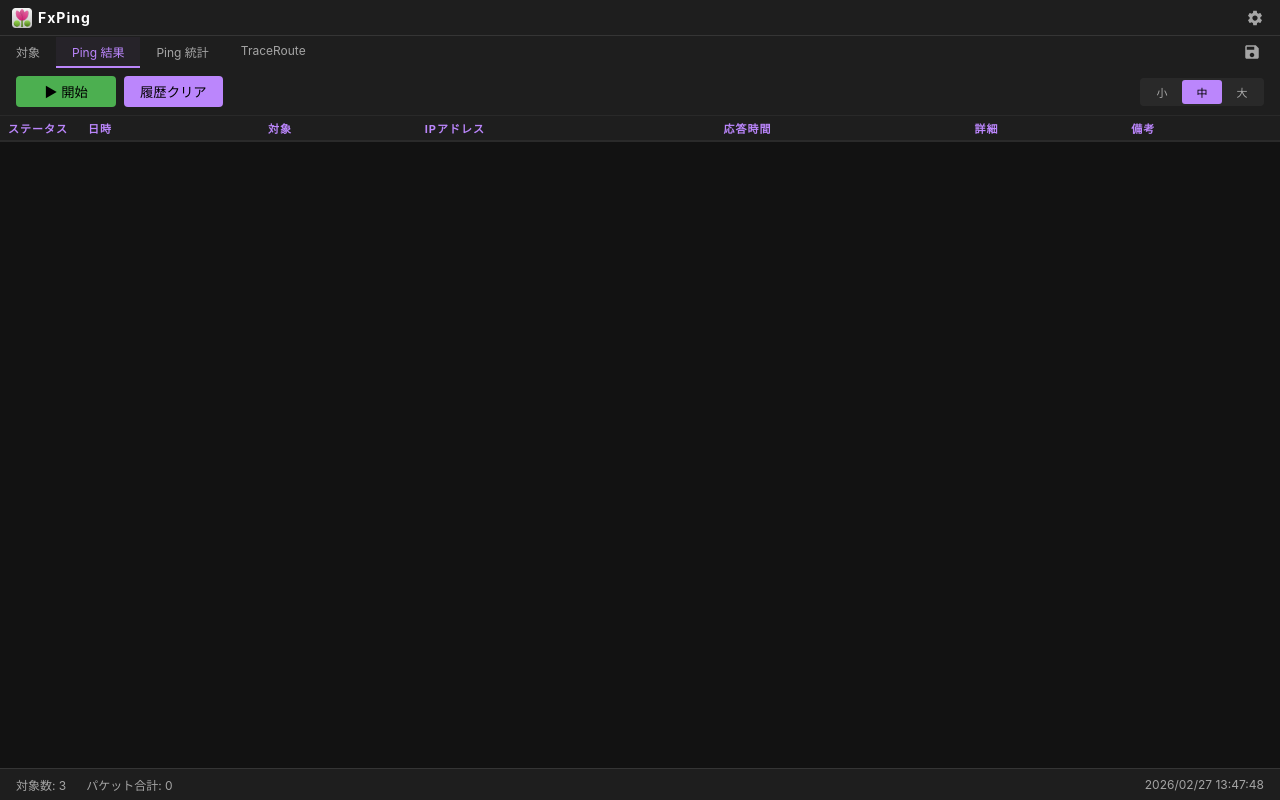
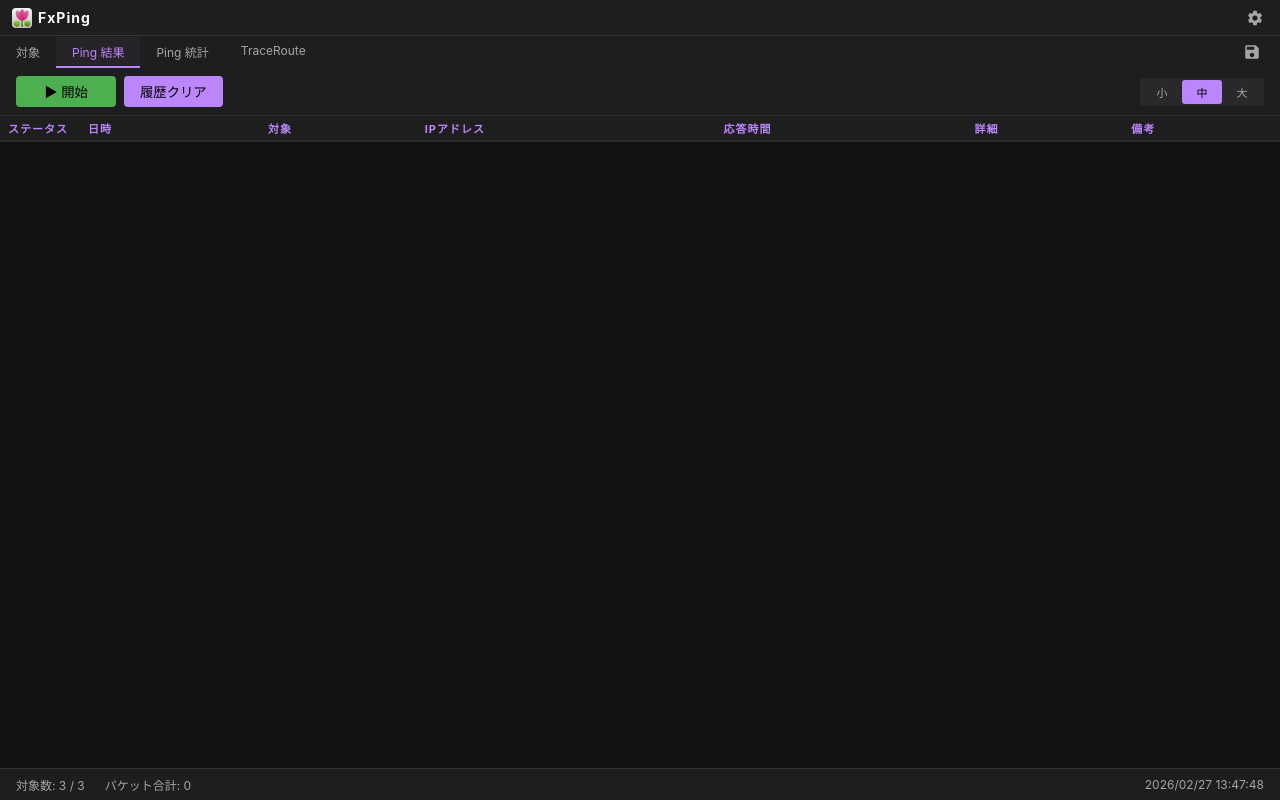
Before and after one commit to kamera25/FxPing, a React (Vite) app: page / in a window 1280 px wide. Built offline with nearby package versions, Linux system fonts and the light colour scheme.

Commit message:
選択された数をステータスバーに表示

```diff
--- a/src/components/StatsBar.tsx
+++ b/src/components/StatsBar.tsx
@@ -12,12 +12,13 @@ const StatsBar: React.FC = () => {
     const { currentTime } = useUIStore();
 
     const targetCount = targets.length;
+    const enabledCount = targets.filter(t => t.isEnabled !== false).length;
     const resultCount = results.length;
     const showCountdown = nextPingTimeMs !== null;
 
     return (
         <div className={styles.statsBar}>
-            <div>対象数: {targetCount}</div>
+            <div>対象数: {enabledCount} / {targetCount}</div>
             <div>パケット合計: {resultCount}</div>
             {showCountdown && (
                 <div className={styles.countdown}>
```
